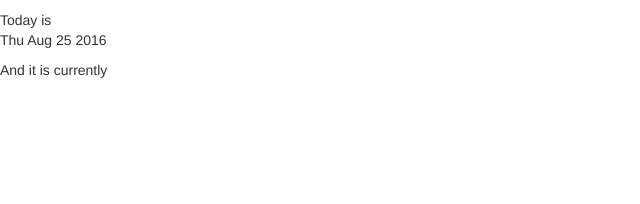
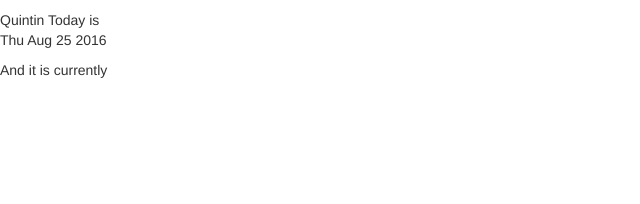
Before and after one commit to qbauer82/qbauer82.github.io, a Jekyll site: the page dashboard.html, which Jekyll copies as it is, in a window 1280 px wide. Shown: the top 204 px of the page, without its empty margins (0-640 px from the left). Built offline with Jekyll 4.4.1, drawn with Linux system fonts in a browser that asks for light colours.

Commit message:
Update dashboard.html

```diff
--- a/dashboard.html
+++ b/dashboard.html
@@ -6,7 +6,7 @@
 </head>
 </head>
 <body>
-<p id="greeting"></p>
+<p id="greeting"></p> Quintin
 Today is <p id="time"></p>
 And it is currently <p id="currenttime"></p>
 <script>
```
Also changed, not shown: other parts of dashboard.html (+0 -1 lines).
